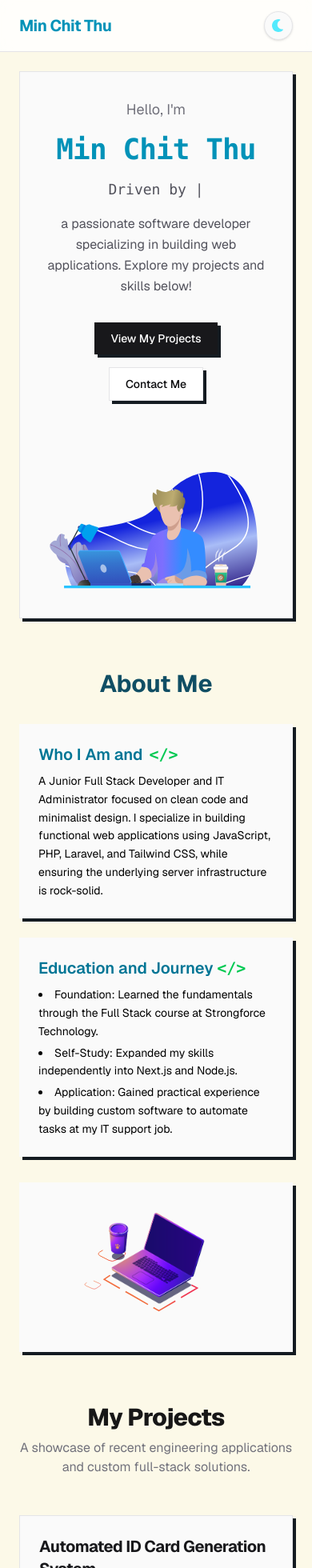
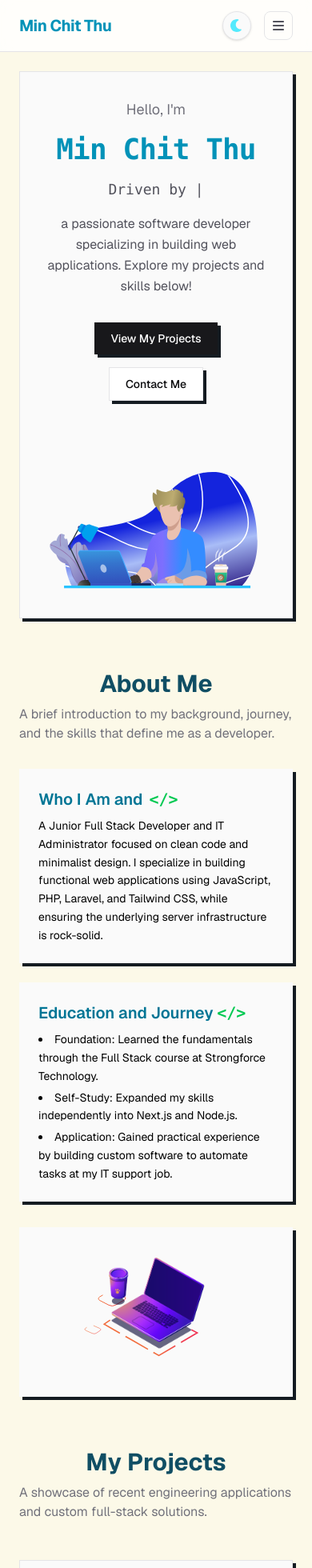
Before and after one commit to bhonemyat1076-ui/personal_portfolio, a Next.js app: page / in a window 390 px wide. Shown: the top 1960 px of the page at 80% size. Built offline with nearby package versions, Linux system fonts and the light colour scheme.

Commit message:
Last commit before hosting

```diff
--- a/app/components/Navbar.tsx
+++ b/app/components/Navbar.tsx
@@ -3,18 +3,19 @@
 import Link from "next/link";
 import { useTheme } from "next-themes";
 import { useEffect, useState } from "react";
-import ResumeModal from "./ResumeModal"; // Import the resume modal component
+import ResumeModal from "./ResumeModal";
 
-// Import Font Awesome React Component and specific Icons
+// Import Menu and X icons from FontAwesome along with your existing ones
 import { FontAwesomeIcon } from "@fortawesome/react-fontawesome";
-import { faSun, faMoon } from "@fortawesome/free-solid-svg-icons";
-import { header } from "framer-motion/m";
+import { faSun, faMoon, faBars, faXmark } from "@fortawesome/free-solid-svg-icons";
 
 export function Navbar() {
   const { resolvedTheme, setTheme } = useTheme();
   const [mounted, setMounted] = useState(false);
+  // Track open state for mobile menu drawer
+  const [isMenuOpen, setIsMenuOpen] = useState(false);
+  const [isResumeOpen, setIsResumeOpen] = useState(false);
 
-  // Prevent layout shift/mismatch until the theme resolves on client side
   useEffect(() => {
     setMounted(true);
   }, []);
@@ -26,8 +27,6 @@ export function Navbar() {
     { name: "Contact", href: "#contact" },
   ];
 
-  const [isResumeOpen, setIsResumeOpen] = useState(false);
-
   return (
     <header className="sticky top-0 z-50 w-full border-b border-zinc-200 bg-white/80 backdrop-blur dark:border-zinc-800 dark:bg-zinc-950/80 transition-colors duration-300">
       <div className="mx-auto flex h-16 max-w-6xl items-center justify-between px-6">
@@ -35,7 +34,8 @@ export function Navbar() {
           Min Chit Thu
         </Link>
 
-        <div className="flex items-center gap-6">
+        {/* --- DESKTOP VIEW ACTIONS --- */}
+        <div className="flex items-center gap-4 md:gap-6">
           <nav className="hidden md:flex items-center gap-6">
             {navLinks.map((link) => (
               <Link
@@ -56,23 +56,65 @@ export function Navbar() {
             aria-label="Toggle Theme"
             className="flex h-9 w-9 items-center justify-center rounded-full border border-zinc-200 bg-zinc-50 text-zinc-600 shadow-sm transition-all hover:bg-zinc-100 hover:text-zinc-900 dark:border-zinc-800 dark:bg-zinc-900 dark:text-zinc-400 dark:hover:bg-zinc-800 dark:hover:text-zinc-50"
           >
-            {/* Show icons using FontAwesome component */}
             {mounted && resolvedTheme === "dark" ? (
               <FontAwesomeIcon icon={faSun} className="h-4 w-4 text-amber-500" />
             ) : (
               <FontAwesomeIcon icon={faMoon} className="h-4 w-4 text-cyan-300 dark:text-cyan-400" />
             )}
           </button>
+
+          {/* Desktop Resume Button */}
           <button
-            onClick={() => setIsResumeOpen(true)} // Opens the modal on click
+            onClick={() => setIsResumeOpen(true)}
             className="hidden md:inline-flex items-center gap-2 rounded-lg bg-cyan-600
-        px-4 py-2 text-sm font-medium text-white shadow-sm hover:bg-cyan-700 transition-colors"
+            px-4 py-2 text-sm font-medium text-white shadow-sm hover:bg-cyan-700 transition-colors"
           >
             Resume
           </button>
 
+          {/* --- MOBILE HAMBURGER BUTTON TRIGGER --- */}
+          <button
+            onClick={() => setIsMenuOpen(!isMenuOpen)}
+            aria-label="Toggle Navigation Menu"
+            className="flex md:hidden h-9 w-9 items-center justify-center rounded-lg border border-zinc-200 text-zinc-600 hover:bg-zinc-50 dark:border-zinc-800 dark:text-zinc-400 dark:hover:bg-zinc-900 transition-colors"
+          >
+            <FontAwesomeIcon icon={isMenuOpen ? faXmark : faBars} className="h-4 w-4" />
+          </button>
         </div>
       </div>
+
+      {/* --- MOBILE NAVIGATION MENU PANEL --- */}
+      {isMenuOpen && (
+        <div className="md:hidden border-t border-zinc-200 dark:border-zinc-800 bg-white dark:bg-zinc-950 px-6 py-4 space-y-4 shadow-xl transition-all duration-300">
+          <nav className="flex flex-col space-y-3">
+            {navLinks.map((link) => (
+              <Link
+                key={link.name}
+                href={link.href}
+                onClick={() => setIsMenuOpen(false)} // Closes menu drawer upon navigation jump
+                className="text-base font-medium text-zinc-600 dark:text-zinc-400 hover:text-zinc-900 dark:hover:text-zinc-50 transition-colors py-1"
+              >
+                {link.name}
+              </Link>
+            ))}
+          </nav>
+
+          <div className="pt-2 border-t border-zinc-100 dark:border-zinc-900">
+            {/* Mobile Resume Trigger */}
+            <button
+              onClick={() => {
+                setIsMenuOpen(false); // Close mobile drawer
+                setIsResumeOpen(true); // Open resume viewport dialog
+              }}
+              className="w-full flex items-center justify-center gap-2 rounded-lg bg-cyan-600
+              py-2.5 text-sm font-medium text-white shadow-sm hover:bg-cyan-700 transition-colors"
+            >
+              Resume
+            </button>
+          </div>
+        </div>
+      )}
+
       <ResumeModal isOpen={isResumeOpen} onClose={() => setIsResumeOpen(false)} />
     </header>
   );
--- a/app/components/PersonalEmail.tsx
+++ b/app/components/PersonalEmail.tsx
@@ -4,7 +4,7 @@ import React, { useState } from "react";
 import { Icon } from "@iconify/react";
 
 export default function ContactEmail() {
-  const emailAddress = "minchitthu1076@gmail.com";
+  const emailAddress = "bhonemyat1076@gmail.com";
   // Track if the clipboard action successfully executed
   const [copied, setCopied] = useState(false);
 
--- a/app/components/ProjectsSection.tsx
+++ b/app/components/ProjectsSection.tsx
@@ -42,10 +42,10 @@ export default function ProjectsSection() {
   return (
     <section id="projects" className="w-full">
       <div className="mb-12 text-center md:text-left">
-        <h2 className="text-3xl font-extrabold tracking-tight text-foreground sm:text-4xl">
+        <h2 className="text-3xl font-bold text-center text-cyan-900 dark:text-cyan-200">
           My Projects
         </h2>
-        <p className="text-base text-zinc-500 dark:text-zinc-400 mt-2">
+        <p className="text-base text-zinc-500 dark:text-zinc-400 mt-2 text-left md:text-center mb-8">
           A showcase of recent engineering applications and custom full-stack solutions.
         </p>
       </div>
--- a/app/components/SkillsSection.tsx
+++ b/app/components/SkillsSection.tsx
@@ -48,7 +48,6 @@ export default function SkillsSection() {
     { name: "GitHub", category: "Tools", icon: "bi:github", iconColor: "text-zinc-800 dark:text-zinc-100" },
     { name: "Linux", category: "Tools", icon: "logos:ubuntu" },
     { name: "Gemini", category: "Tools", icon: "vscode-icons:file-type-gemini" },
-    { name: "Claude", category: "Tools", icon: "logos:claude-icon" },
   ];
 
   const totalItems = skillsData.length;
--- a/app/page.tsx
+++ b/app/page.tsx
@@ -60,9 +60,12 @@ export default function Home() {
       </section>
       {/* 2. About Me Section */}
       <section id="about" className="px-6 md:px-12">
-        <h2 className="text-3xl font-bold text-center mb-8 text-cyan-900 dark:text-cyan-200">
+        <h2 className="text-3xl font-bold text-center text-cyan-900 dark:text-cyan-200">
           About Me
         </h2>
+        <p className="text-base text-zinc-500 dark:text-zinc-400 mt-2 text-left md:text-center mb-8">
+          A brief introduction to my background, journey, and the skills that define me as a developer.
+        </p>
         <div className="w-full">
 
           <div className="grid grid-cols-1 md:grid-cols-5 gap-8 items-center">
@@ -167,15 +170,20 @@ export default function Home() {
             className="bg-zinc-800 w-50 text-center solid-block px-5 py-2.5 text-sm font-medium text-zinc-50 dark:text-zinc-800 hover:bg-zinc-700 dark:bg-zinc-200 dark:hover:bg-zinc-300 transition-colors">
               GitHub <Icon icon="mdi:github" className="inline-block w-5 h-5" />
             </a>
-            <a href="https://www.linkedin.com/in/min-chit-thu-1076-ui/" target="_blank" rel="noopener noreferrer"
+            <a href="https://www.linkedin.com/in/min-chit-thu-741aab38b/?lipi=urn%3Ali%3Apage%3Ad_flagship3_profile_view_base_contact_details%3BLTufNg%2FjTiuebBTdu7vAeA%3D%3D" target="_blank" rel="noopener noreferrer"
             className="bg-blue-600 w-50 text-center solid-block px-5 py-2.5 text-sm font-medium text-zinc-50 hover:bg-blue-700 dark:bg-blue-700 dark:hover:bg-blue-800 transition-colors">
               LinkedIn <Icon icon="mdi:linkedin" className="inline-block w-5 h-5" />
             </a>
           </div>
         </div>
         <hr className="h-[2px] w-full border-0 bg-gradient-to-r from-transparent via-zinc-400 to-transparent opacity-75" />
-        <div className="text-center text-sm text-zinc-500 dark:text-zinc-400 py-4">
+        <div className="flex flex-row justify-around bg-transparent py-2">
+          <div className="text-xs text-zinc-500 dark:text-zinc-400">
           &copy; {new Date().getFullYear()} Min Chit Thu. All rights reserved.
+          </div>
+          <div className="text-xs text-zinc-500 dark:text-zinc-400">
+            Built with Next.js, Tailwind CSS, and ❤️
+          </div>
         </div>
       </footer>
     </div>
```
